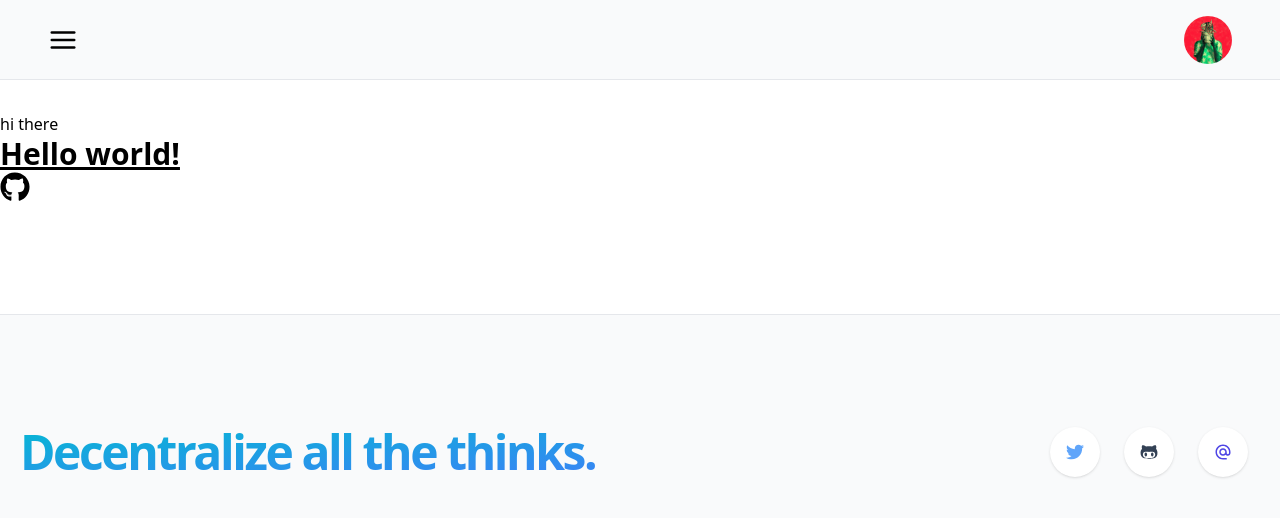
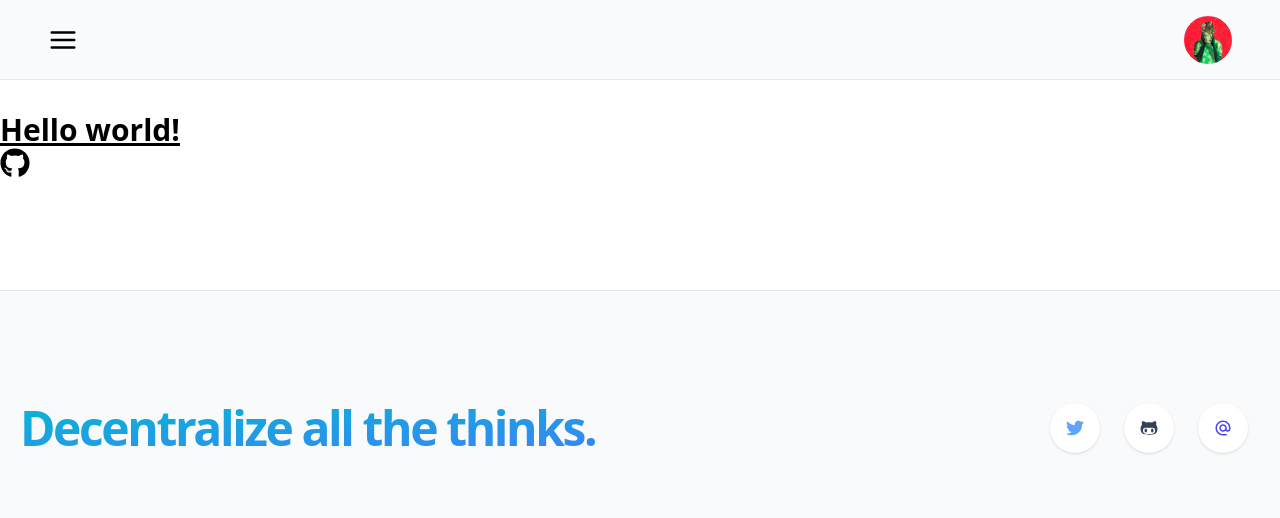
Before and after one commit to colkito/colkito.xyz, a Next.js app: page / in a window 1280 px wide. Shown: the top 518 px of the page. Built offline with nearby package versions, Linux system fonts and the light colour scheme.

Commit message:
update base code

```diff
--- a/pages/index.tsx
+++ b/pages/index.tsx
@@ -3,7 +3,6 @@ import { FaGithub } from 'react-icons/fa';
 export default function Home() {
   return (
     <>
-      hi there
       <h1 className="text-3xl font-bold underline">
         Hello world! <FaGithub />
       </h1>
```
